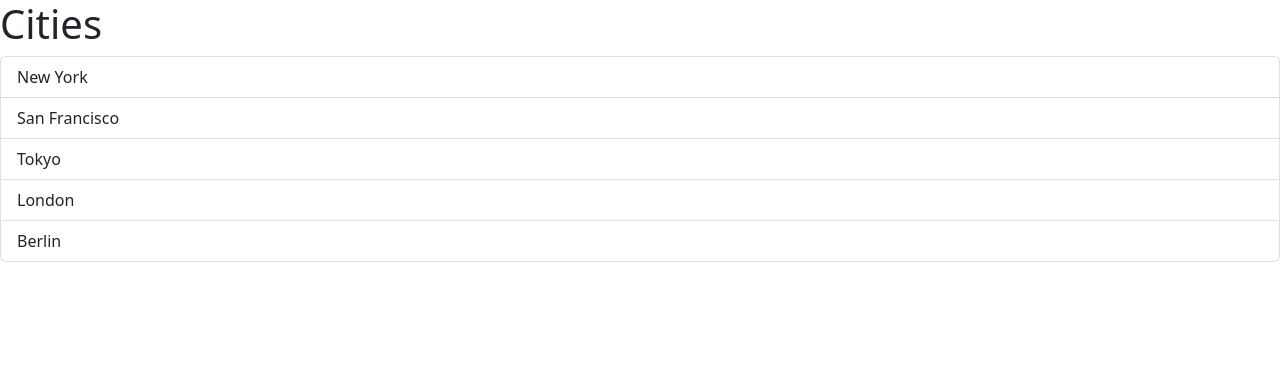
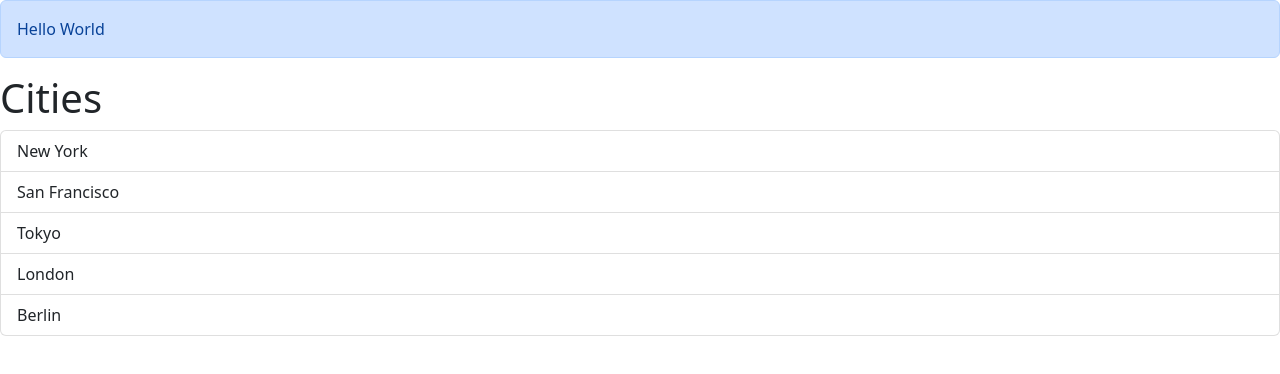
Before and after one commit to MusaAbdillah/react-with-mosh, a React (Vite) app: page / in a window 1280 px wide. Shown: the top 374 px of the page. Built offline with nearby package versions, Linux system fonts and the light colour scheme.

Commit message:
passing children on props

```diff
--- a/src/App.tsx
+++ b/src/App.tsx
@@ -1,4 +1,5 @@
 import ListGroup from "./components/ListGroup";
+import Alert from "./components/Alert";
 
 function App() {
   let items = ["New York", "San Francisco", "Tokyo", "London", "Berlin"];
@@ -9,6 +10,10 @@
 
   return (
     <div>
+      <Alert>
+        Hello <span>World</span>
+      </Alert>
+
       <ListGroup
         items={items}
         heading="Cities"
--- /dev/null
+++ b/src/components/Alert.tsx
@@ -0,0 +1,21 @@
+import React, { ReactNode } from "react";
+
+interface Props {
+  children: ReactNode;
+}
+
+function Alert({ children }: Props) {
+  return (
+    <div>
+      <div className="alert alert-primary" role="alert">
+        {children}
+      </div>
+    </div>
+  );
+}
+
+export default Alert;
+
+// installing es7+ plugin
+// type refce
+// enter
--- a/src/components/ListGroup.tsx
+++ b/src/components/ListGroup.tsx
@@ -2,6 +2,8 @@
 import { MouseEvent } from "react";
 import { useState } from "react";
 
+// props immutable
+// state mutable
 interface Props {
   items: string[];
   heading: string;
```
